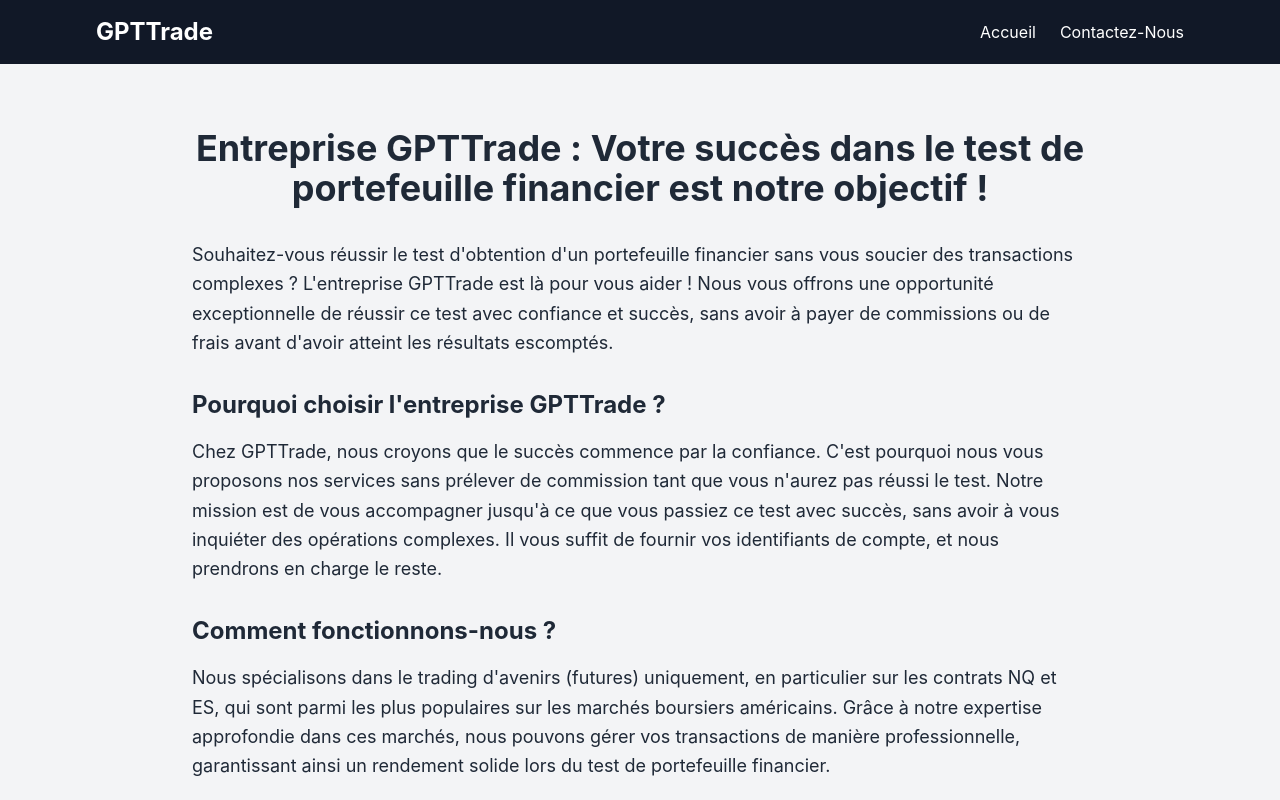
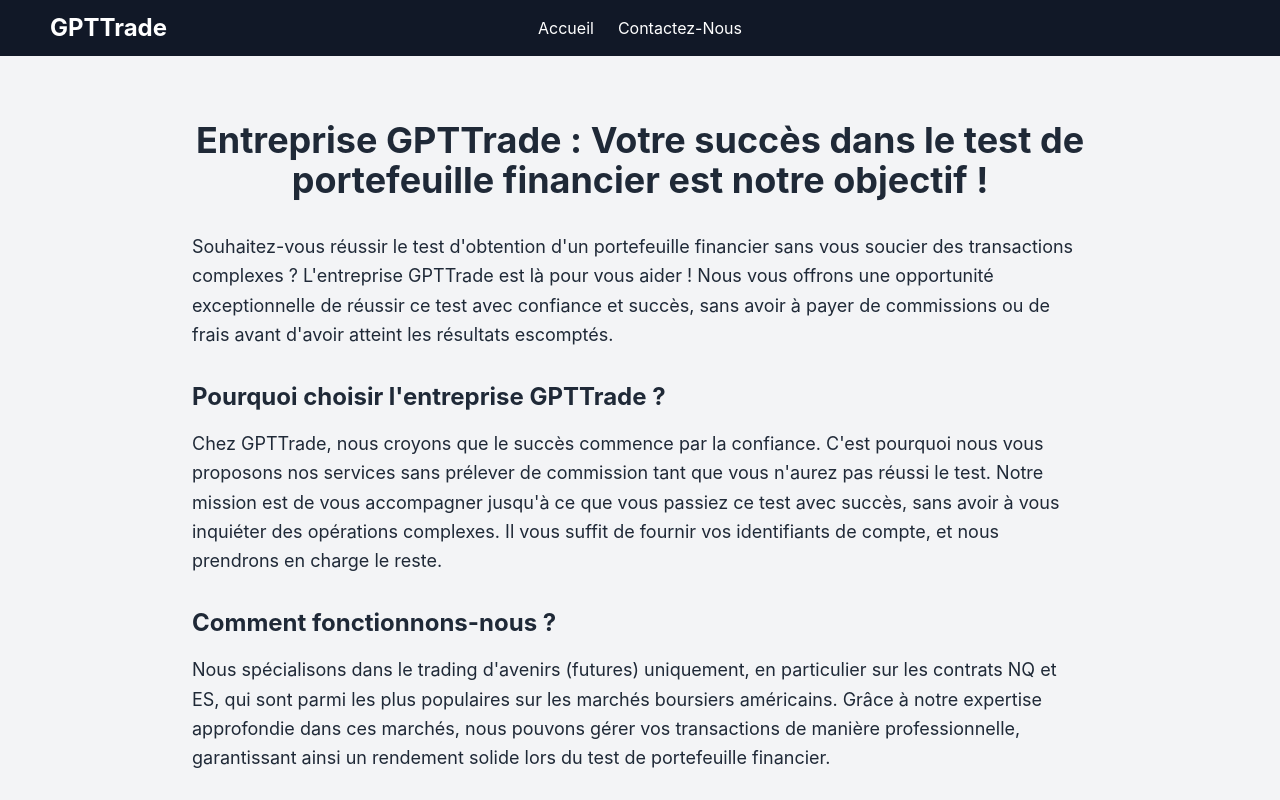
Before and after one commit to Zsaad7/GPTTrade, a React (Create React App) app in the folder gpt_trade_project/: page / in a window 1280 px wide. Shown: the top 800 px of the page. Built offline with nearby package versions, Linux system fonts and the light colour scheme; the HTML template or start-up script is replaced by a standard one.

Commit message:
some changes

```diff
--- a/gpt_trade_project/src/components/Header.js
+++ b/gpt_trade_project/src/components/Header.js
@@ -4,28 +4,18 @@
 const Header = () => {
   return (
     <header className="bg-gray-900 text-white py-4">
-      <div className="max-w-6xl mx-auto px-4 sm:px-6 lg:px-8 flex justify-between items-center">
+      <div className="max-w-6xl mx-auto px-4 sm:px-6 lg:px-8 flex items-center">
         {/* Logo or Title */}
-        <h1 className="text-2xl font-bold">GPTTrade</h1>
+        <h1 className="text-2xl font-bold absolute" style={{ left: '50px' }}>GPTTrade</h1>
 
         {/* Navigation Links */}
-        <nav>
+        <nav className="flex-1 flex justify-center">
           <ul className="flex space-x-6">
             <li>
               <Link to="/" className="hover:text-gray-300 transition duration-300">
                 Accueil
               </Link>
             </li>
-            {/* <li>
-              <Link to="/features" className="hover:text-gray-300 transition duration-300">
-                Fonctionnalités
-              </Link>
-            </li> */}
-            {/* <li>
-              <Link to="/testimonials" className="hover:text-gray-300 transition duration-300">
-                Témoignages
-              </Link>
-            </li> */}
             <li>
               <Link to="/cta" className="hover:text-gray-300 transition duration-300">
                 Contactez-Nous
--- a/gpt_trade_project/src/styles/header.css
+++ b/gpt_trade_project/src/styles/header.css
@@ -7,6 +7,7 @@
   .logo {
     font-size: 1.5rem;
     font-weight: bold;
+
   }
 
   .nav-links {
```
